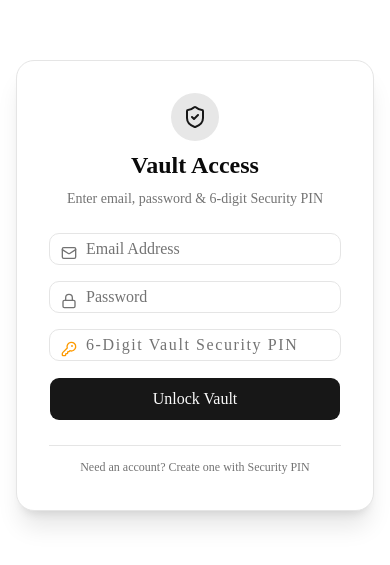
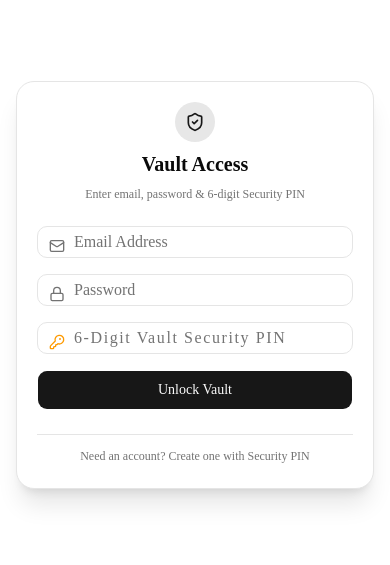
Before and after one commit to OshanDotMe/Noo-Snip, a Next.js app: page /login in a window 390 px wide. Shown: the part 137-702 px from the top of the page. Built offline with nearby package versions, Linux system fonts and the light colour scheme; no server answers.

Commit message:
feat: make login and auth page fully mobile responsive

```diff
--- a/app/login/page.tsx
+++ b/app/login/page.tsx
@@ -78,27 +78,27 @@ export default function LoginPage() {
   };
 
   return (
-    <div className="flex min-h-screen items-center justify-center bg-background p-4">
-      <div className="w-full max-w-md p-8 bg-card border border-border rounded-2xl shadow-xl space-y-6">
+    <div className="flex min-h-screen items-center justify-center bg-background p-4 sm:p-6 md:p-8">
+      <div className="w-full max-w-md p-5 sm:p-8 bg-card border border-border rounded-2xl shadow-xl space-y-6">
         <div className="text-center space-y-2">
-          <div className="mx-auto w-12 h-12 bg-primary/10 text-primary rounded-full flex items-center justify-center">
-            <ShieldCheck className="w-6 h-6" />
+          <div className="mx-auto w-10 h-10 sm:w-12 sm:h-12 bg-primary/10 text-primary rounded-full flex items-center justify-center">
+            <ShieldCheck className="w-5 h-5 sm:w-6 sm:h-6" />
           </div>
-          <h1 className="text-2xl font-bold">{isSignUp ? "Create Vault Account" : "Vault Access"}</h1>
-          <p className="text-sm text-muted-foreground">
+          <h1 className="text-xl sm:text-2xl font-bold">{isSignUp ? "Create Vault Account" : "Vault Access"}</h1>
+          <p className="text-xs sm:text-sm text-muted-foreground">
             {isSignUp ? "Set up instant 6-digit PIN verification" : "Enter email, password & 6-digit Security PIN"}
           </p>
         </div>
 
         <form onSubmit={handleAuth} className="space-y-4">
           {isSignUp && (
-            <div className="grid grid-cols-2 gap-2">
+            <div className="grid grid-cols-1 sm:grid-cols-2 gap-3">
               <div className="relative">
                 <User className="absolute left-3 top-3 w-4 h-4 text-muted-foreground" />
                 <Input
                   type="text"
                   placeholder="First Name"
-                  className="pl-9"
+                  className="pl-9 text-base sm:text-sm"
                   value={firstName}
                   onChange={(e) => setFirstName(e.target.value)}
                   required={isSignUp}
@@ -109,7 +109,7 @@ export default function LoginPage() {
                 <Input
                   type="text"
                   placeholder="Last Name"
-                  className="pl-9"
+                  className="pl-9 text-base sm:text-sm"
                   value={lastName}
                   onChange={(e) => setLastName(e.target.value)}
                   required={isSignUp}
@@ -123,7 +123,7 @@ export default function LoginPage() {
             <Input
               type="email"
               placeholder="Email Address"
-              className="pl-9"
+              className="pl-9 text-base sm:text-sm"
               value={email}
               onChange={(e) => setEmail(e.target.value)}
               required
@@ -135,7 +135,7 @@ export default function LoginPage() {
             <Input
               type="password"
               placeholder="Password"
-              className="pl-9"
+              className="pl-9 text-base sm:text-sm"
               value={password}
               onChange={(e) => setPassword(e.target.value)}
               required
@@ -148,14 +148,14 @@ export default function LoginPage() {
               type="password"
               maxLength={6}
               placeholder="6-Digit Vault Security PIN"
-              className="pl-9 tracking-widest font-mono"
+              className="pl-9 tracking-widest font-mono text-base sm:text-sm"
               value={vaultPin}
               onChange={(e) => setVaultPin(e.target.value)}
               required
             />
           </div>
 
-          <Button type="submit" className="w-full h-11 text-base" disabled={loading}>
+          <Button type="submit" className="w-full h-10 sm:h-11 text-sm sm:text-base font-medium" disabled={loading}>
             {loading ? "Verifying Vault Key..." : isSignUp ? "Create Account & Verify" : "Unlock Vault"}
           </Button>
         </form>
@@ -163,7 +163,7 @@ export default function LoginPage() {
         <div className="text-center pt-2 border-t border-border">
           <button
             type="button"
-            className="text-xs text-muted-foreground hover:text-primary transition-colors"
+            className="text-xs text-muted-foreground hover:text-primary transition-colors py-1"
             onClick={() => setIsSignUp(!isSignUp)}
           >
             {isSignUp ? "Already have an account? Unlock Vault" : "Need an account? Create one with Security PIN"}
```
